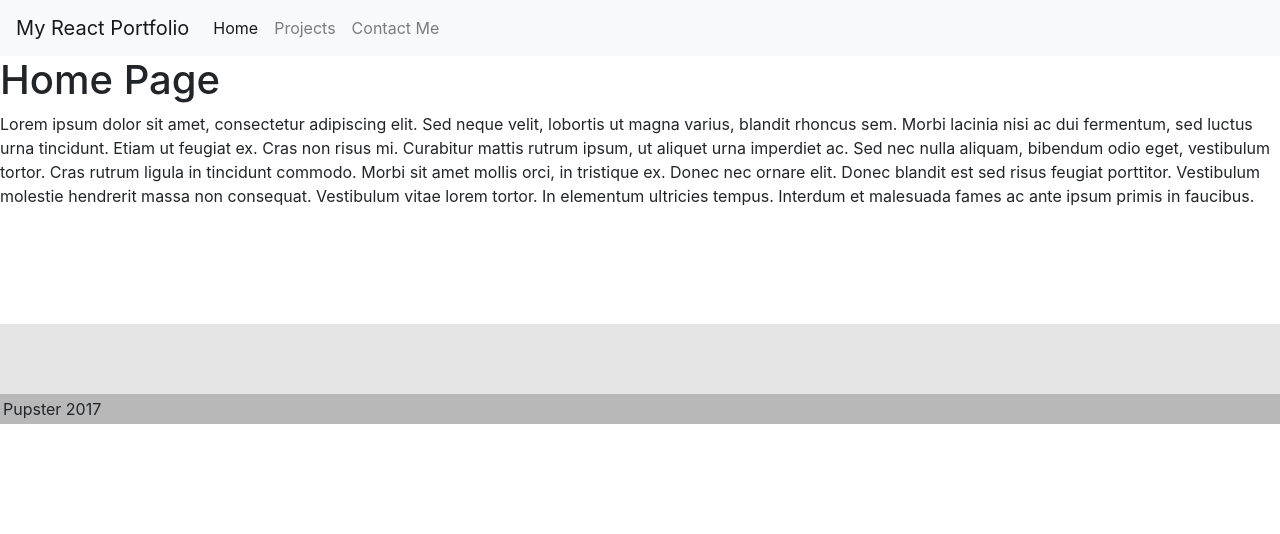
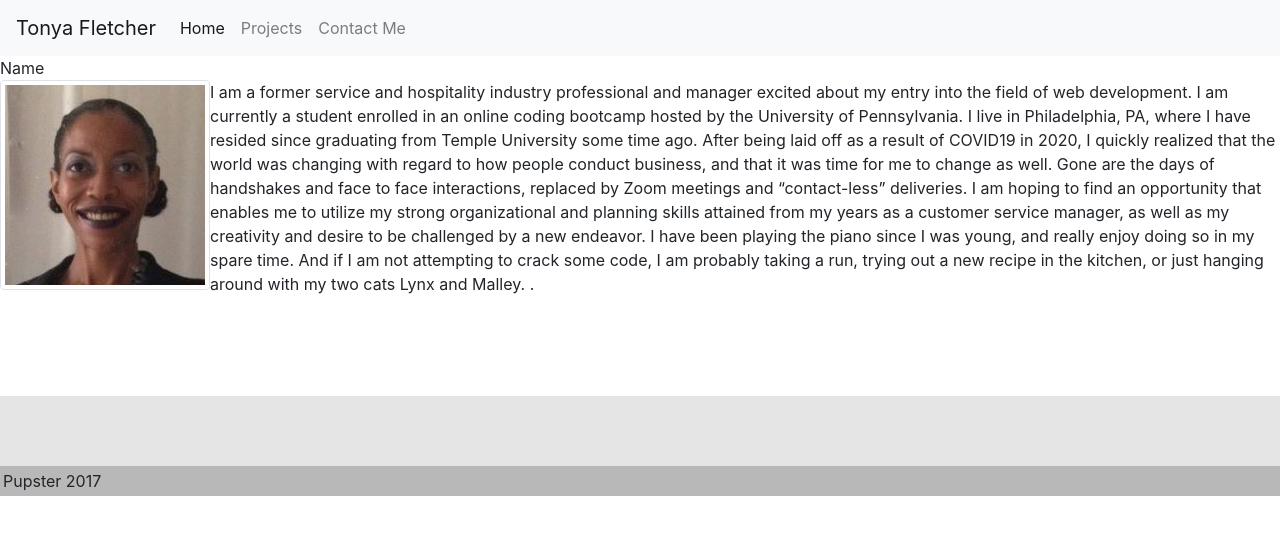
Before and after one commit to tfletch3018/React-Portfolio, a React (Create React App) app: page / in a window 1280 px wide. Shown: the top 534 px of the page. Built offline with nearby package versions, Linux system fonts and the light colour scheme.

Commit message:
profilepic

```diff
--- a/src/components/Navbar/index.js
+++ b/src/components/Navbar/index.js
@@ -7,7 +7,7 @@ function Navbar() {
   return (
     <nav className="navbar navbar-expand-lg navbar-light bg-light">
       <Link className="navbar-brand" to="/">
-        My React Portfolio
+        Tonya Fletcher
       </Link>
       <div>
         <ul className="navbar-nav">
--- a/src/pages/Home.js
+++ b/src/pages/Home.js
@@ -1,19 +1,37 @@
 import React from "react";
+import profileImage from "../images/profileImage.jpg";
 
 function Home() {
   return (
     <div>
-      <h1>Home Page</h1>
-      <p>
-        Lorem ipsum dolor sit amet, consectetur adipiscing elit. Sed neque velit, lobortis ut magna
-        varius, blandit rhoncus sem. Morbi lacinia nisi ac dui fermentum, sed luctus urna tincidunt.
-        Etiam ut feugiat ex. Cras non risus mi. Curabitur mattis rutrum ipsum, ut aliquet urna
-        imperdiet ac. Sed nec nulla aliquam, bibendum odio eget, vestibulum tortor. Cras rutrum
-        ligula in tincidunt commodo. Morbi sit amet mollis orci, in tristique ex. Donec nec ornare
-        elit. Donec blandit est sed risus feugiat porttitor. Vestibulum molestie hendrerit massa non
-        consequat. Vestibulum vitae lorem tortor. In elementum ultricies tempus. Interdum et
-        malesuada fames ac ante ipsum primis in faucibus.
-      </p>
+    Name  <div className="media">
+      <div className="media-left">
+        <img src={profileImage} className="media-object img-thumbnail"  alt="" />
+      </div>
+      <div className="media-body">
+        <div>
+
+        </div>
+        <div>I am a former service and hospitality industry professional and manager excited about my entry into the field
+          of web development. I am currently a student enrolled in an online coding bootcamp hosted by the University of
+          Pennsylvania. I live in Philadelphia, PA, where I have resided since graduating from Temple University some
+          time ago. After being laid off as a result of COVID19 in 2020, I quickly realized that the world was changing
+          with regard to how people conduct business, and that it was time for me to change as well. Gone are the days
+          of handshakes and face to face interactions, replaced by Zoom meetings and “contact-less” deliveries. I am
+          hoping to find an opportunity that enables me to utilize my strong organizational and planning skills attained
+          from my years as a customer service manager, as well as my creativity and desire to be challenged by a new
+          endeavor.
+          I have been playing the piano since I was young, and really enjoy doing so in my spare time. And if I am not
+          attempting to crack some code, I am probably taking a run, trying out a new recipe in the kitchen, or just
+          hanging around with my two cats Lynx and Malley.
+          .</div>
+      </div>
+    </div>
+
+
+
+
+
     </div>
   );
 }
```
Also changed, not shown: src/images/profileImage.jpg (added).
